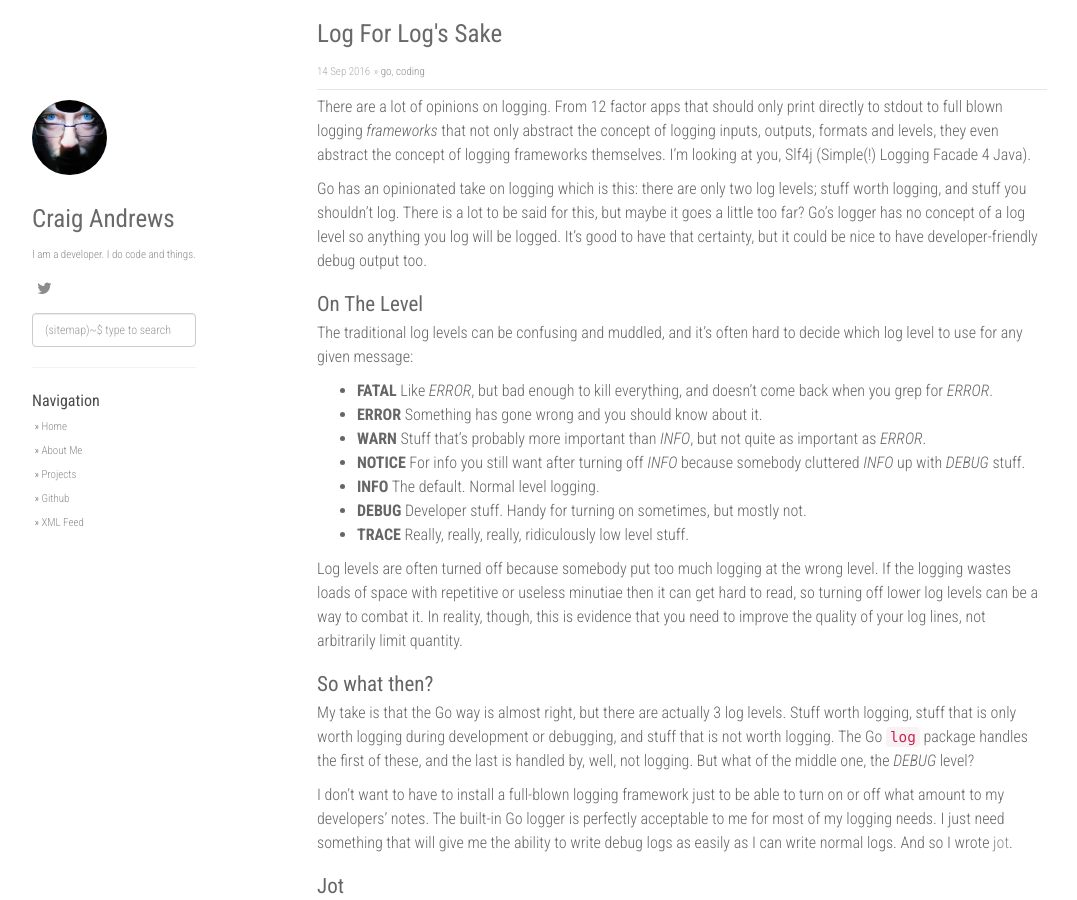
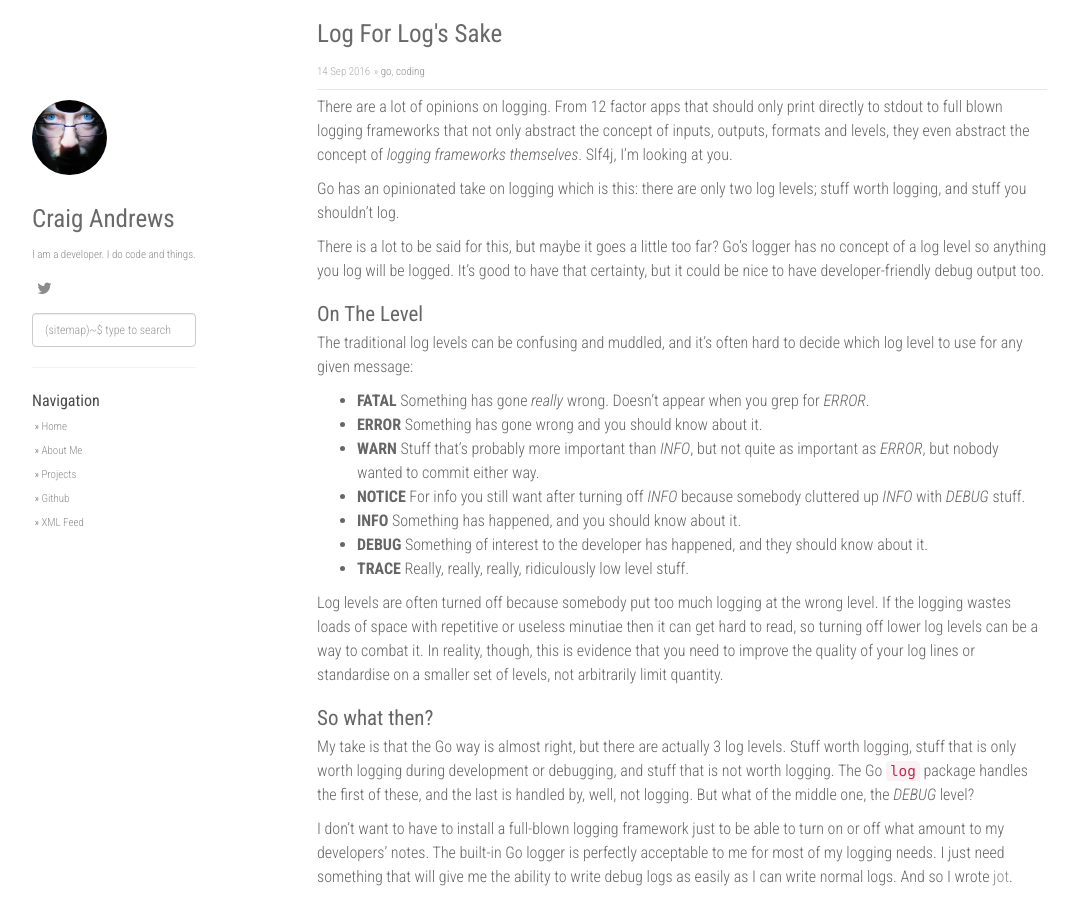
Before and after one commit to doozr/doozr.github.io, a Jekyll site: the page built from _posts/2016-09-14-log-for-logs-sake.md, in a window 1280 px wide and 900 px high. Shown: the whole window, without its empty margins (53-1130 px from the left). Built offline with Jekyll 4.4.1, drawn with Linux system fonts in a browser that asks for light colours; nearby versions of some CDN libraries; comment, search, counter and statistics services are not loaded.

Commit message:
Better descriptions of log levels

```diff
--- a/_posts/2016-09-14-log-for-logs-sake.md
+++ b/_posts/2016-09-14-log-for-logs-sake.md
@@ -6,36 +6,40 @@ categories: [go,coding]
 ---
 
 There are a lot of opinions on logging. From 12 factor apps that should only
-print directly to stdout to full blown logging *frameworks* that not only
-abstract the concept of logging inputs, outputs, formats and levels, they even
-abstract the concept of logging frameworks themselves. I'm looking at you, Slf4j
-(Simple(!) Logging Facade 4 Java).
+print directly to stdout to full blown logging frameworks that not only abstract
+the concept of inputs, outputs, formats and levels, they even abstract the
+concept of *logging frameworks themselves*. Slf4j, I'm looking at you.
 
 Go has an opinionated take on logging which is this: there are only two log
-levels; stuff worth logging, and stuff you shouldn't log. There is a lot to be
-said for this, but maybe it goes a little too far? Go's logger has no concept of
-a log level so anything you log will be logged. It's good to have that
-certainty, but it could be nice to have developer-friendly debug output too.
+levels; stuff worth logging, and stuff you shouldn't log.
+
+There is a lot to be said for this, but maybe it goes a little too far? Go's
+logger has no concept of a log level so anything you log will be logged. It's
+good to have that certainty, but it could be nice to have developer-friendly
+debug output too.
 
 ## On The Level
 
 The traditional log levels can be confusing and muddled, and it's often hard to
 decide which log level to use for any given message:
 
-* **FATAL** Like *ERROR*, but bad enough to kill everything, and doesn't come back when you grep for *ERROR*.
+* **FATAL** Something has gone *really* wrong. Doesn't appear when you grep for
+*ERROR*.
 * **ERROR** Something has gone wrong and you should know about it.
-* **WARN** Stuff that's probably more important than *INFO*, but not quite as important as *ERROR*.
+* **WARN** Stuff that's probably more important than *INFO*, but not quite as important as *ERROR*, but nobody wanted to commit either way.
 * **NOTICE** For info you still want after turning off *INFO* because somebody
-cluttered *INFO* up with *DEBUG* stuff.
-* **INFO** The default. Normal level logging.
-* **DEBUG** Developer stuff. Handy for turning on sometimes, but mostly not.
+cluttered up *INFO* with *DEBUG* stuff.
+* **INFO** Something has happened, and you should know about it.
+* **DEBUG** Something of interest to the developer has happened, and they should
+know about it.
 * **TRACE** Really, really, really, ridiculously low level stuff.
 
 Log levels are often turned off because somebody put too much logging at the
 wrong level. If the logging wastes loads of space with repetitive or useless
 minutiae then it can get hard to read, so turning off lower log levels can be a
 way to combat it. In reality, though, this is evidence that you need to improve
-the quality of your log lines, not arbitrarily limit quantity.
+the quality of your log lines or standardise on a smaller set of levels, not
+arbitrarily limit quantity.
 
 ## So what then?
 
```
